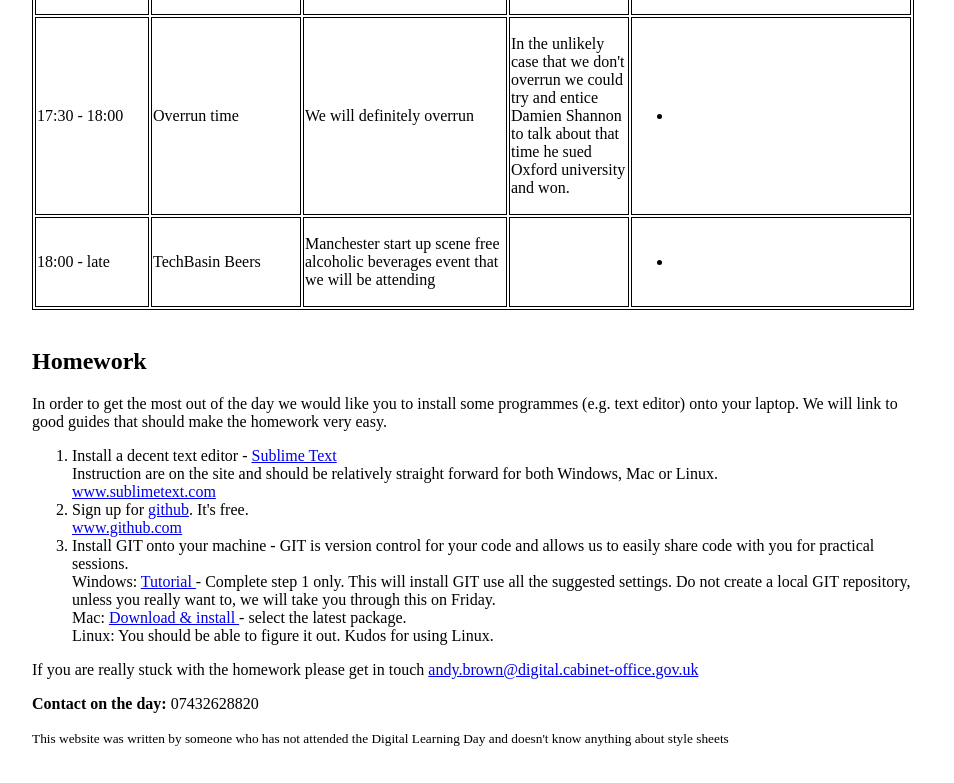
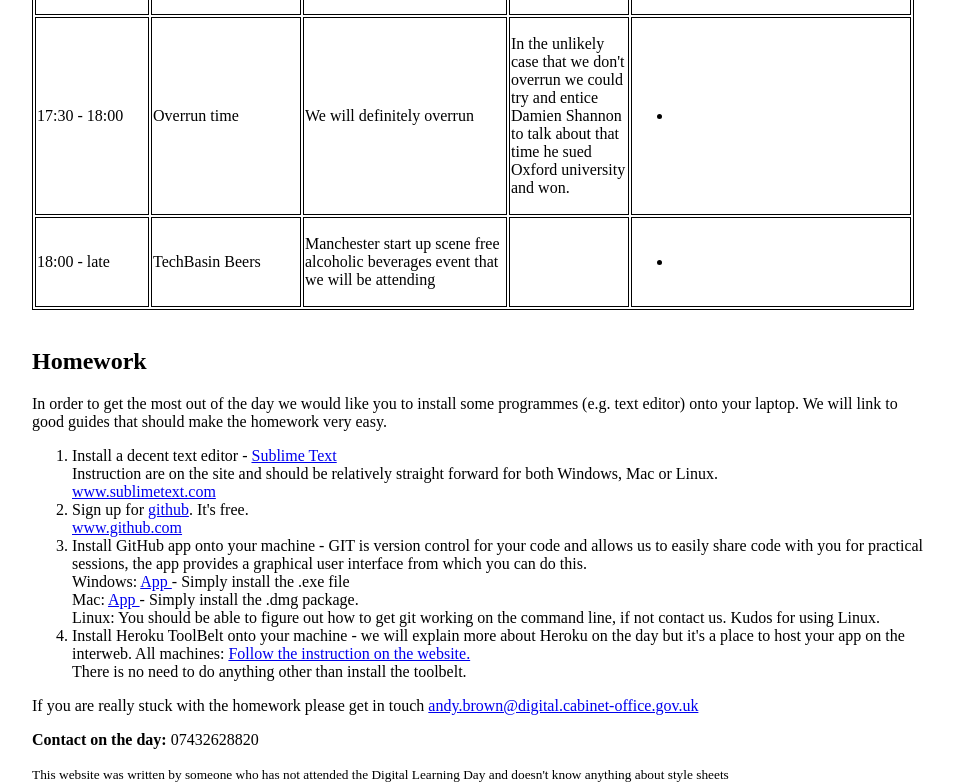
Before and after one commit to brownie3003/DLD, a plain HTML site: page index.html in a window 1280 px wide. Shown: the part 2235-3018 px from the top of the page, without its empty margins (160-1114 px from the left). Before the commit the page ends 2982 px from the top, so only its background shows below. Drawn offline with Linux system fonts and the light colour scheme.

Commit message:
Homework changes

```diff
--- a/index.html
+++ b/index.html
@@ -481,14 +481,19 @@
             <a href="https://github.com/">www.github.com</a>
         </li>
         <li>
-            Install GIT onto your machine - GIT is version control for your code and allows us to easily share code with you for practical sessions. </br>
-            Windows: <a href="http://www.thegeekstuff.com/2012/02/git-for-windows/"> Tutorial </a> - Complete step 1 only. This will install GIT use all the suggested settings. Do not create a local GIT repository, unless you really want to, we will take you through this on Friday.</br>
-            Mac: <a href="http://code.google.com/p/git-osx-installer"> Download &amp install </a> - select the latest package. </br>
-            Linux: You should be able to figure it out. Kudos for using Linux.
+            Install GitHub app onto your machine - GIT is version control for your code and allows us to easily share code with you for practical sessions, the app provides a graphical user interface from which you can do this. </br>
+            Windows: <a href="http://windows.github.com/"> App </a> - Simply install the .exe file</br>
+            Mac: <a href="http://mac.github.com/"> App </a> - Simply install the .dmg package. </br>
+            Linux: You should be able to figure out how to get git working on the command line, if not contact us. Kudos for using Linux.
+        </li>
+        <li>
+            Install Heroku ToolBelt onto your machine - we will explain more about Heroku on the day but it's a place to host your app on the interweb.
+            All machines: <a href="https://toolbelt.heroku.com/">Follow the instruction on the website.</a></br>
+            There is no need to do anything other than install the toolbelt.
         </li>
     </ol>
 
-    <p> If you are really stuck with the homework please get in touch <a href="mailto:andy.brown@digital.cabinet-office.gov.uk">andy.brown@digital.cabinet-office.gov.uk</a> </p>
+    <p> If you are really stuck with the homework please get in touch <a href="mailto:andy.brown@digital.cabinet-office.gov.uk">andy.brown@digital.cabinet-office.gov.uk</a></p>
 
 	<p><strong>Contact on the day:</strong> 07432628820</p>
 
```
